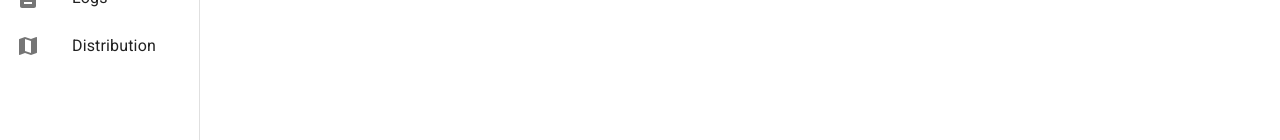
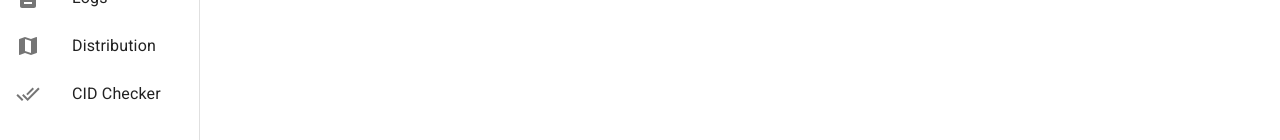
Before and after one commit to data-preservation-programs/retrievalbot-dashboard, a Next.js app: page / in a window 1280 px wide. Shown: the part 290-430 px from the top of the page. Built offline with nearby package versions, Linux system fonts and the light colour scheme; no server answers; the database is empty.

Commit message:
Adding CID Checker to Sidebar

```diff
--- a/components/SideBar.tsx
+++ b/components/SideBar.tsx
@@ -8,6 +8,7 @@ import SyncIcon from '@mui/icons-material/Sync';
 import DescriptionIcon from '@mui/icons-material/Description';
 import MapIcon from '@mui/icons-material/Map';
 import {ViewType} from "@/components/types";
+import { DoneAll } from "@mui/icons-material";
 
 interface SideBarProps {
     drawerWidth: number
@@ -47,6 +48,12 @@ export default function SideBar({drawerWidth, view, setView}: SideBarProps) {
             label: 'Distribution',
             icon: (<MapIcon/>),
         }
+        ,
+        {
+            id: 'cidchecker',
+            label: 'CID Checker',
+            icon: (<DoneAll/>),
+        }
     ]
     return (
         <Drawer
```
